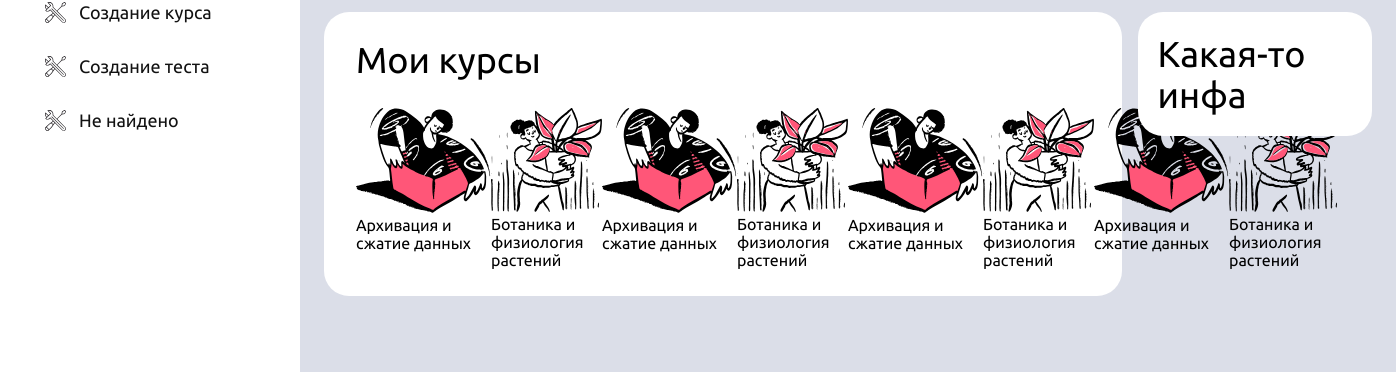
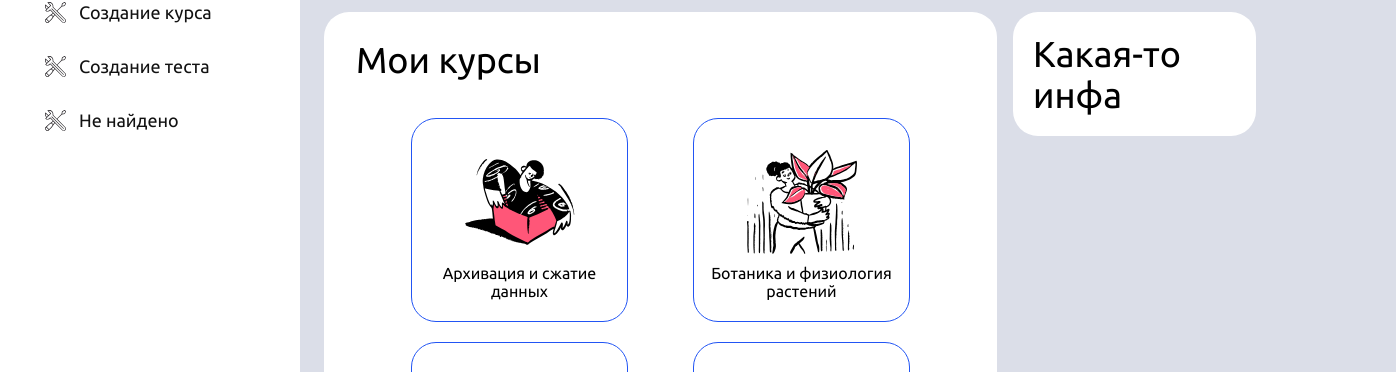
Before and after one commit to Student-developments-Inc/stusy, a Vue app in the folder stusy-ui/: page /mycourses in a window 1280 px wide. Shown: the part 331-703 px from the top of the page, 1396 px wide, since content can reach past the window. Built offline with nearby package versions, Linux system fonts and the light colour scheme.

Commit message:
refactor: Оптимизированы стили

```diff
--- a/stusy-ui/src/views/MyCourses.vue
+++ b/stusy-ui/src/views/MyCourses.vue
@@ -3,35 +3,35 @@
     <div class="coursesMainLeft" id="coursesMain">
       <h1>Мои курсы</h1>
       <div class="block-courses">
-        <div v-on:click="goToCourse(1)">
+        <div v-on:click="goToCourse(1)" class="course-card">
           <img src="@/assets/data_archiving_and_compression.svg">
           <p>Архивация и сжатие данных</p>
         </div>
-        <div v-on:click="goToCourse(1)">
+        <div v-on:click="goToCourse(1)" class="course-card">
           <img src="@/assets/botany_and_plant_physiology.svg">
           <p>Ботаника и физиология растений</p>
         </div>
-        <div v-on:click="goToCourse(1)">
+        <div v-on:click="goToCourse(1)" class="course-card">
           <img src="@/assets/data_archiving_and_compression.svg">
           <p>Архивация и сжатие данных</p>
         </div>
-        <div v-on:click="goToCourse(1)">
+        <div v-on:click="goToCourse(1)" class="course-card">
           <img src="@/assets/botany_and_plant_physiology.svg">
           <p>Ботаника и физиология растений</p>
         </div>
-        <div v-on:click="goToCourse(1)">
+        <div v-on:click="goToCourse(1)" class="course-card">
           <img src="@/assets/data_archiving_and_compression.svg">
           <p>Архивация и сжатие данных</p>
         </div>
-        <div v-on:click="goToCourse(1)">
+        <div v-on:click="goToCourse(1)" class="course-card">
           <img src="@/assets/botany_and_plant_physiology.svg">
           <p>Ботаника и физиология растений</p>
         </div>
-        <div v-on:click="goToCourse(1)">
+        <div v-on:click="goToCourse(1)" class="course-card">
           <img src="@/assets/data_archiving_and_compression.svg">
           <p>Архивация и сжатие данных</p>
         </div>
-        <div v-on:click="goToCourse(1)">
+        <div v-on:click="goToCourse(1)" class="course-card">
           <img src="@/assets/botany_and_plant_physiology.svg">
           <p>Ботаника и физиология растений</p>
         </div>
@@ -89,7 +89,13 @@ h1 {
 }
 
 .block-courses > div {
-  cursor: pointer;
   transition: .3s;
+  margin: 10px;
+}
+
+.block-courses {
+  display: flex;
+  flex-wrap: wrap;
+  justify-content: space-evenly;
 }
 </style>
```
